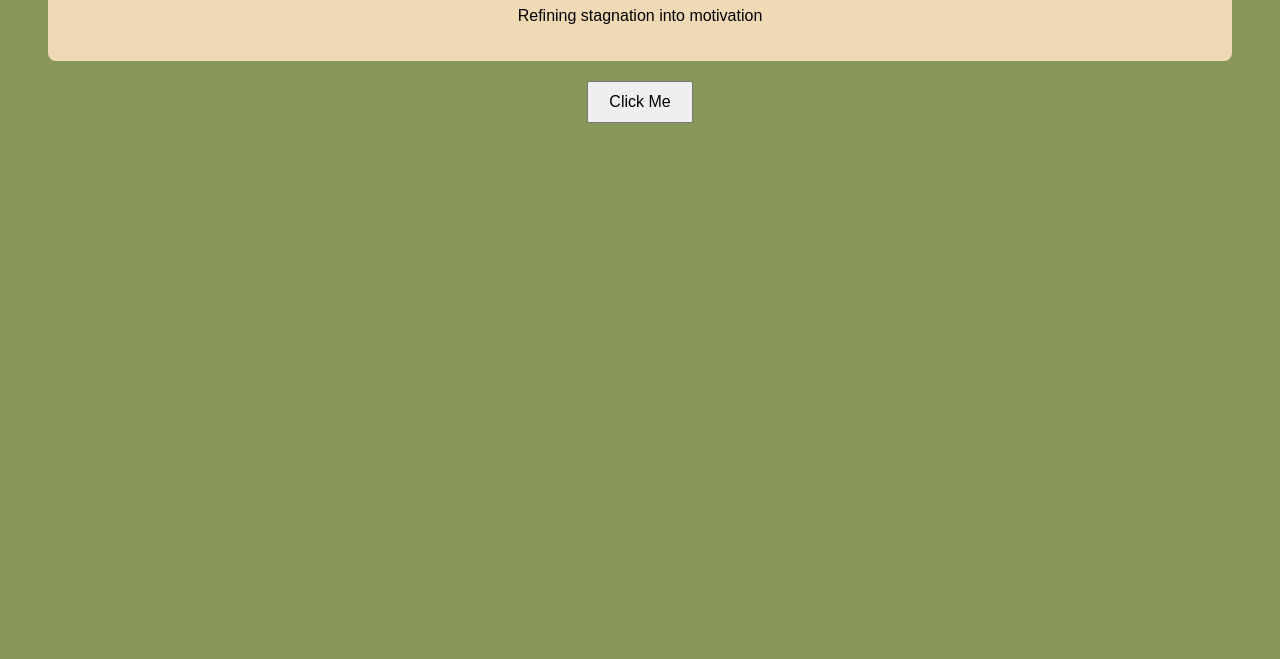
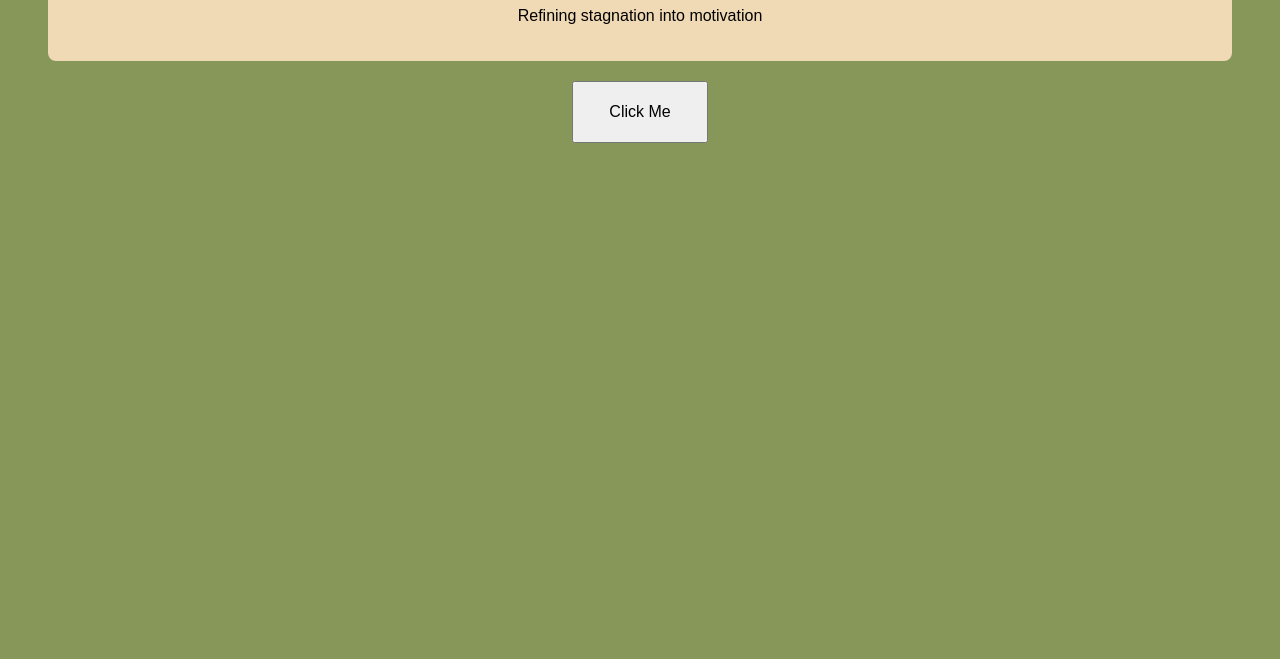
Before and after one commit to briandimurro/my-website, a plain HTML site: page index.html in a window 1280 px wide. Shown: the part 141-800 px from the top of the page. Drawn offline with Linux system fonts and the light colour scheme.

Commit message:
Update index.html

```diff
--- a/index.html
+++ b/index.html
@@ -20,7 +20,7 @@
       color: black;
     }
     button {
-      padding: 10px 20px;
+      padding: 20px 35px;
       font-size: 16px;
       margin-top: 20px;
       cursor: pointer;
```
